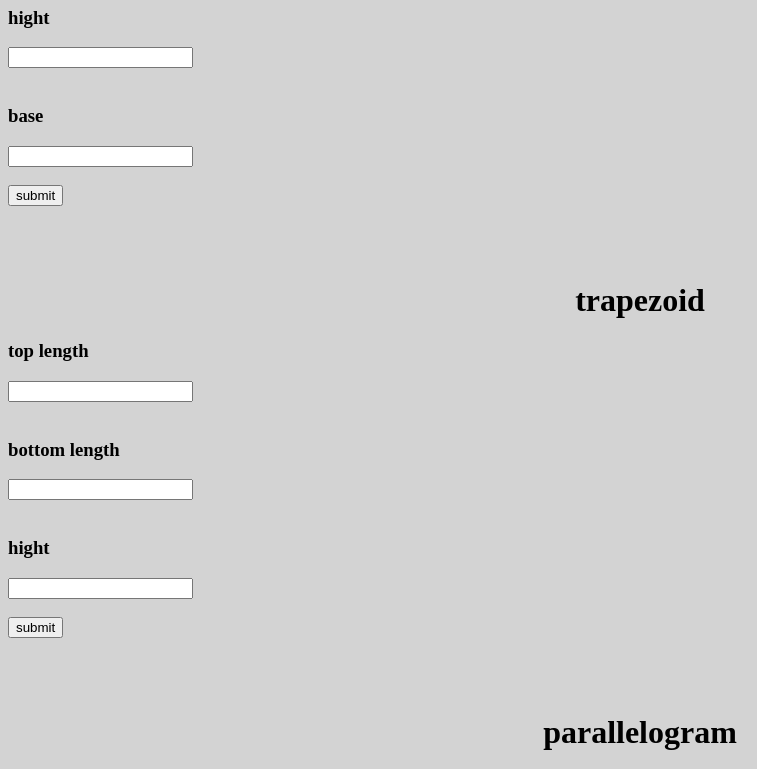
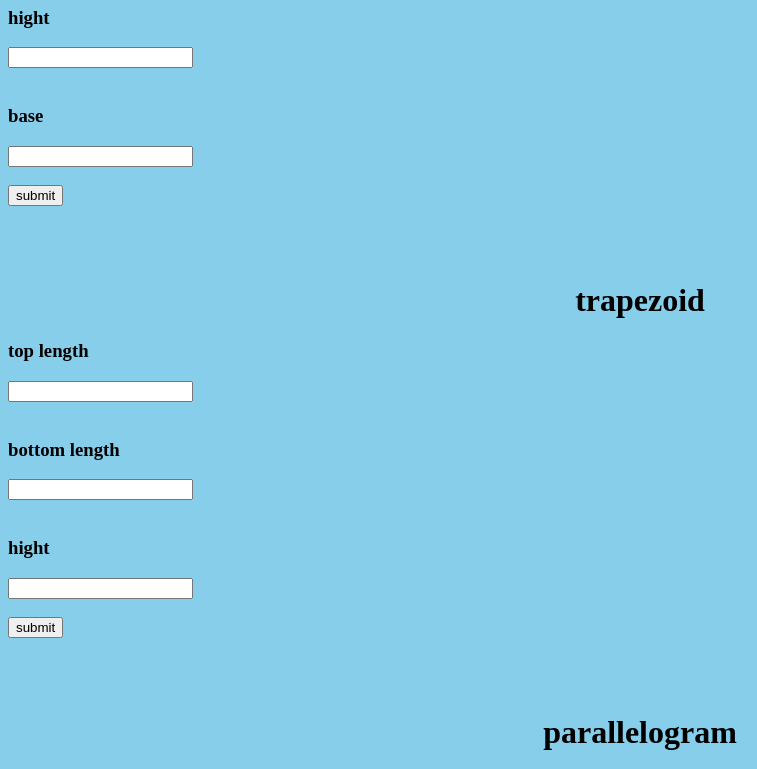
Before and after one commit to ghfgrkrg/area, a plain HTML site: page index.html in a window 1280 px wide. Shown: the part 629-1398 px from the top of the page, without its empty margins (0-757 px from the left). Drawn offline with Linux system fonts and the light colour scheme.

Commit message:
Sky-blue
SKY-BLUE

```diff
--- a/index.html
+++ b/index.html
@@ -2,7 +2,7 @@
     <head>
         <style>
             body {
-  background-color: lightgray;
+  background-color: skyblue;
 }
             #para1 {
                 text-align: center;
```
